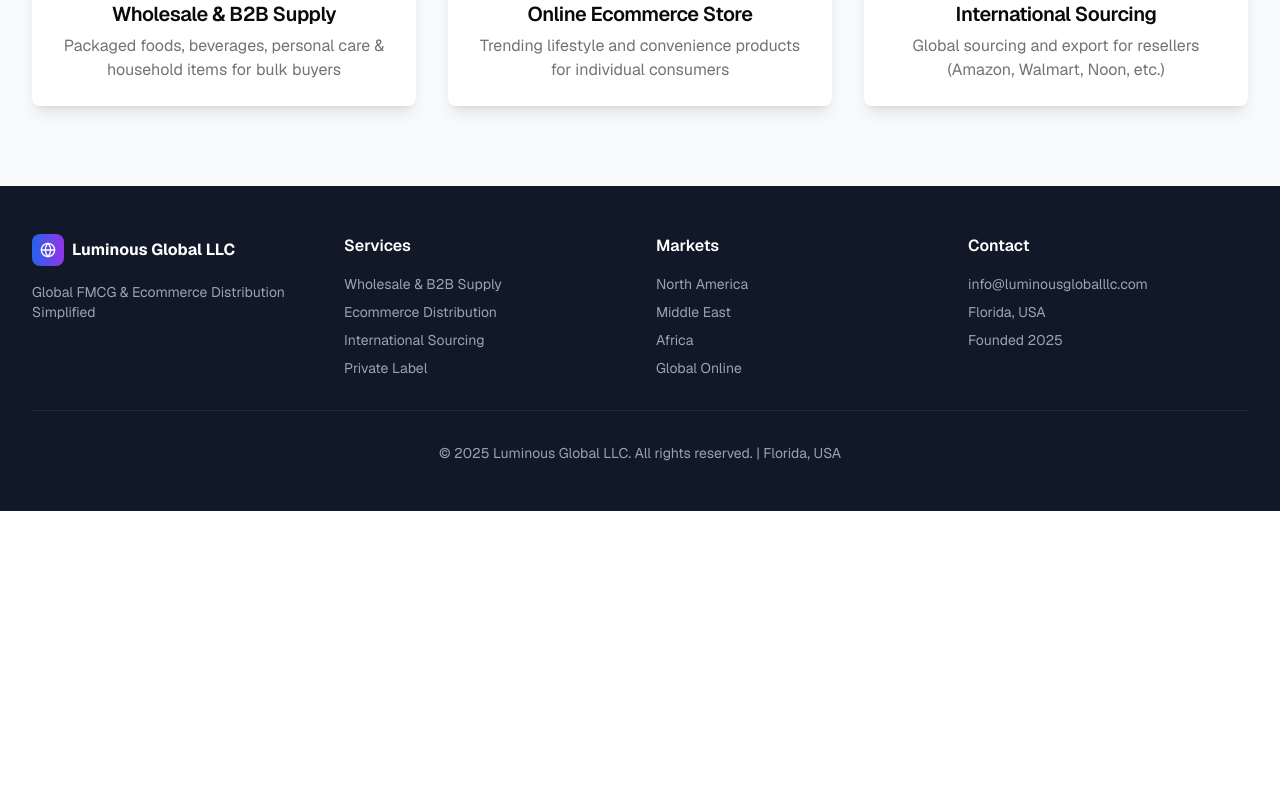
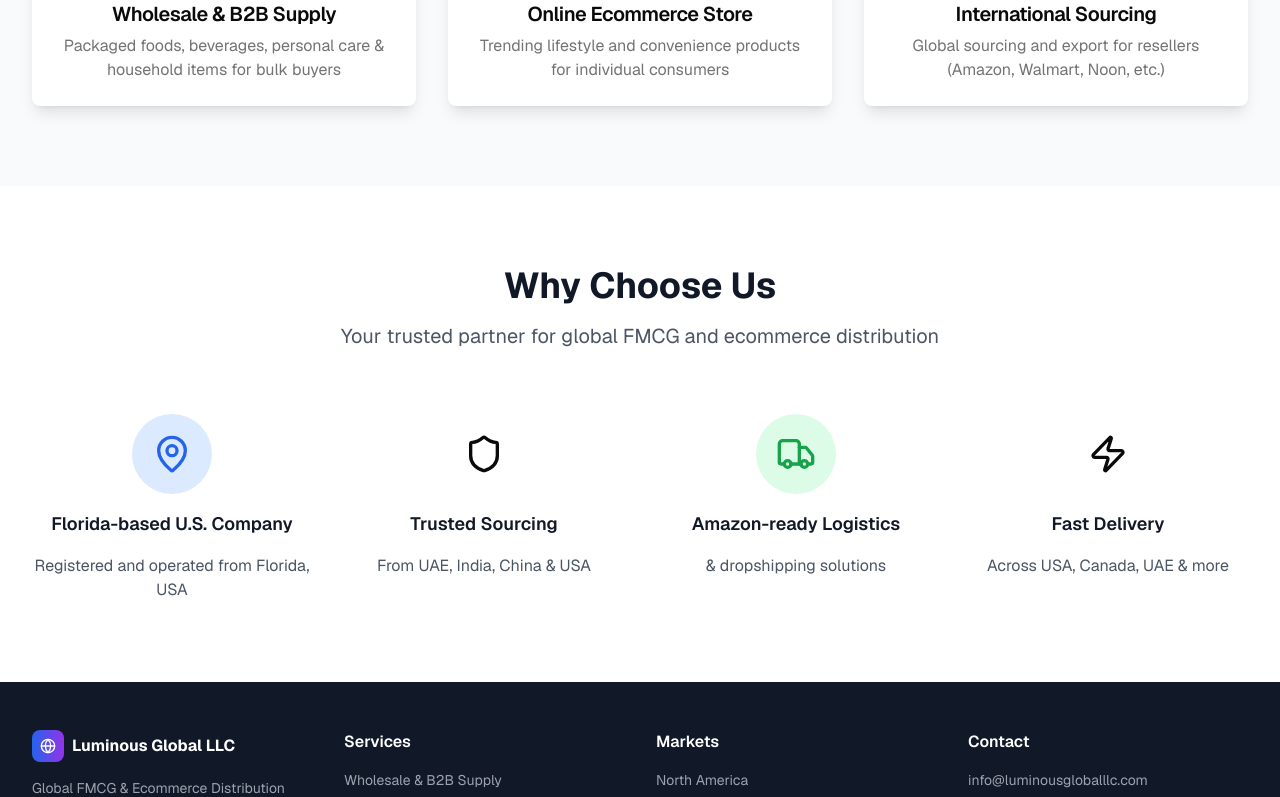
Before and after one commit to riaz9191/luminous-global-website, a Next.js app: page / in a window 1280 px wide. Shown: the part 2000-2797 px from the top of the page. Before the commit the page ends 2511 px from the top, so only its background shows below. Built offline with nearby package versions, Linux system fonts and the light colour scheme.

Commit message:
Why Choose Us Section section

```diff
--- a/app/page.tsx
+++ b/app/page.tsx
@@ -567,6 +567,42 @@ export default function LuminousGlobalWebsite() {
         </div>
       </section>
 
+      {/* Why Choose Us Section */}
+      <section ref={whyRef} className="py-20 bg-white">
+        <div className="container mx-auto px-4 sm:px-6 lg:px-8">
+          <div className={`text-center mb-16 ${whyInView ? "opacity-100 animate-fadeUp" : "opacity-0"}`}>
+            <h2 className="text-3xl lg:text-4xl font-bold text-gray-900 mb-4">Why Choose Us</h2>
+            <p className="text-xl text-gray-600">Your trusted partner for global FMCG and ecommerce distribution</p>
+          </div>
+
+          <div className="grid md:grid-cols-2 lg:grid-cols-4 gap-8">
+            {[
+              {
+                icon: MapPin,
+                title: "Florida-based U.S. Company",
+                desc: "Registered and operated from Florida, USA",
+                color: "blue",
+              },
+              { icon: Shield, title: "Trusted Sourcing", desc: "From UAE, India, China & USA", color: "purple" },
+              { icon: Truck, title: "Amazon-ready Logistics", desc: "& dropshipping solutions", color: "green" },
+              { icon: Zap, title: "Fast Delivery", desc: "Across USA, Canada, UAE & more", color: "orange" },
+            ].map((item, index) => (
+              <div
+                key={index}
+                className={`text-center space-y-4 ${whyInView ? `opacity-100 animate-fadeUp delay-${(index + 1) * 100}` : "opacity-0"}`}
+              >
+                <div className={`w-20 h-20 bg-${item.color}-100 rounded-full flex items-center justify-center mx-auto`}>
+                  <item.icon className={`h-10 w-10 text-${item.color}-600`} />
+                </div>
+                <h3 className="font-semibold text-gray-900 text-lg">{item.title}</h3>
+                <p className="text-gray-600">{item.desc}</p>
+              </div>
+            ))}
+          </div>
+        </div>
+      </section>
+
+
 
       {/* Footer */}
       <footer className="bg-gray-900 text-white py-12">
```
